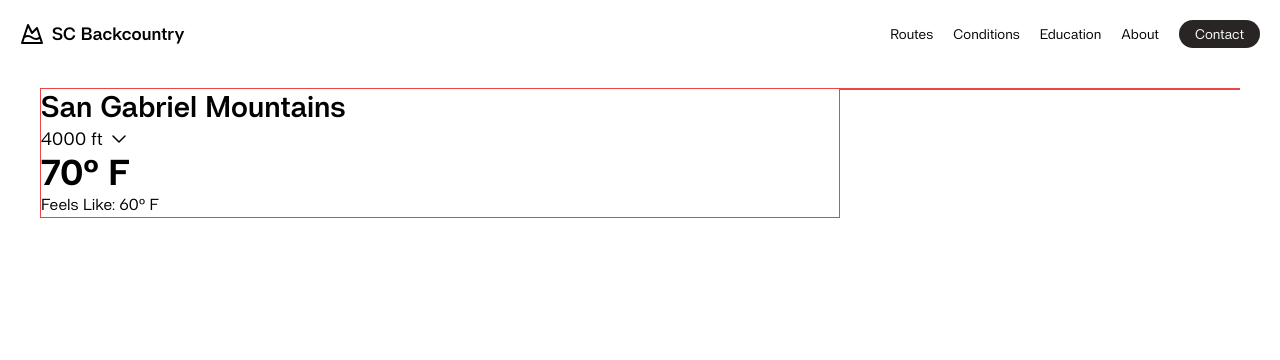
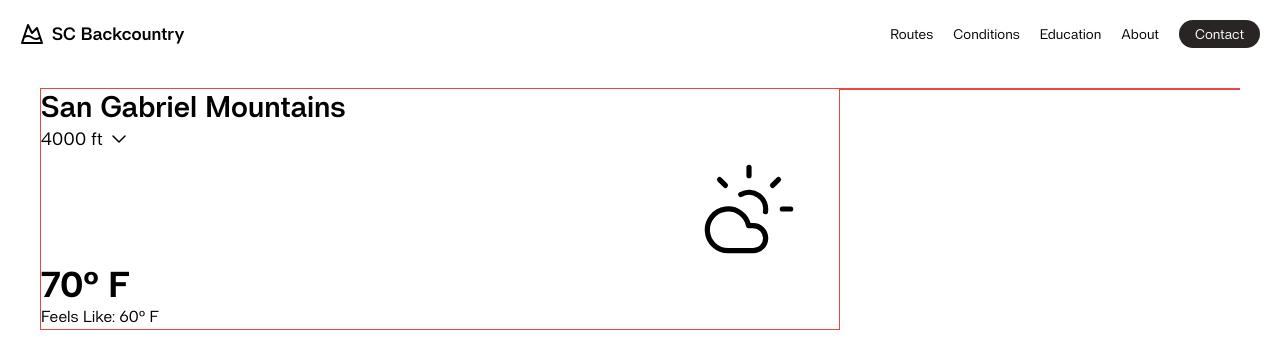
Before and after one commit to dawsonmai/sc-backcountry, a Next.js app: page /conditions in a window 1280 px wide. Shown: the top 360 px of the page. Built offline with nearby package versions, Linux system fonts and the light colour scheme.

Commit message:
updated conditions page general info tab

```diff
--- a/src/components/conditions/ConditionsSanGabriel.tsx
+++ b/src/components/conditions/ConditionsSanGabriel.tsx
@@ -1,9 +1,9 @@
-import { Info } from "lucide-react";
-import { ChevronDown } from "lucide-react";
+import { Info, ChevronDown, CloudSun } from "lucide-react";
 const ConditionsSanGabriel = () => {
     return (
         <div className="flex flex-row justify-between p-5">
             <div className="debug w-2/3">
+                <div className=" h-60 flex flex-row justify-between">
                     <div className="flex flex-col justify-between">
                         <div>
                             <h2 className="font-semibold text-3xl">San Gabriel Mountains</h2>
@@ -14,6 +14,10 @@ const ConditionsSanGabriel = () => {
                             <p className="text-md">Feels Like: 60&deg; F</p>
                         </div>
                     </div>
+                    <div className="flex justify-center items-center px-10">
+                        <CloudSun strokeWidth={1.25} size={100} />
+                    </div>
+                </div>
             </div>
             <div className="h-full w-1/3 debug"></div>
         </div>
```
Lines whose indentation alone changed are shown as unchanged.
